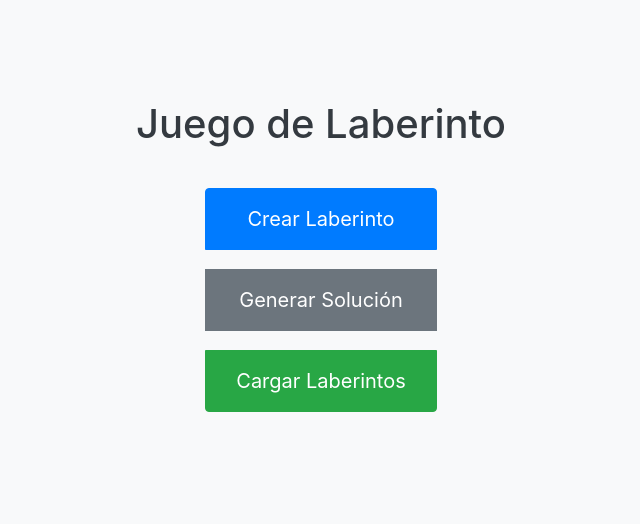
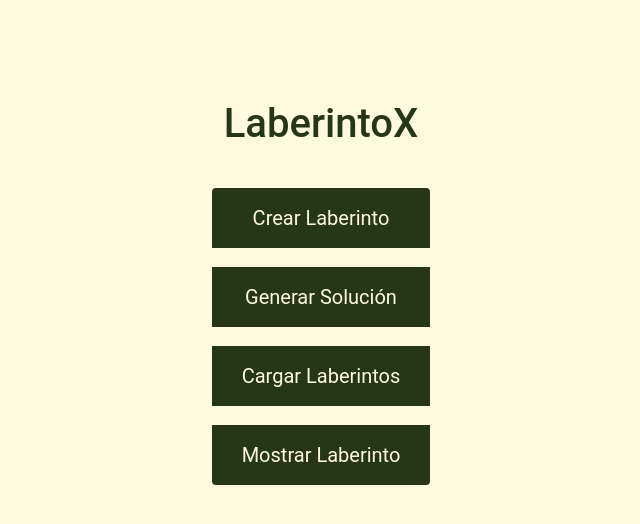
Before and after one commit to diegop19/Proyecto1Analisis_RAUL_DIEGO, a Flask app: page / in a window 1280 px wide. Shown: the top 524 px of the page, without its empty margins (319-959 px from the left). Run offline with Flask 3, Linux system fonts and the light colour scheme; some libraries are stand-ins or nearby versions.

Commit message:
Paleta de colores y ajuste de lab

```diff
--- a/app.py
+++ b/app.py
@@ -32,7 +32,7 @@ def crear_laberinto():
 
         # Generar la matriz
         matriz_laberinto = generar_laberinto(tamaño)
-
+        laberinto = matriz_laberinto
         # Pasar la matriz a la plantilla para mostrarla
         return render_template('mostrar_laberinto.html', matriz=matriz_laberinto)
 
@@ -48,12 +48,13 @@ def guardar_laberinto():
     global laberinto
     if laberinto is not None:
         nombre_archivo = request.form.get('nombre_archivo')  # Obtener el nombre del archivo desde el formulario
+        nombre_archivo += '.json'
         try:
             # Guardar el laberinto en el archivo JSON
             with open(nombre_archivo, 'w') as archivo:
                 json.dump(laberinto, archivo, indent=4)
-            print(f"Laberinto guardado exitosamente en {nombre_archivo}.")
-            flash("Laberinto guardado exitosamente.", "success")  # Mensaje de éxito
+            #int(f"Laberinto guardado exitosamente en {nombre_archivo}.")
+            #flash("Laberinto guardado exitosamente.", "success")  # Mensaje de éxito
             return send_file(nombre_archivo, as_attachment=True)  # Ofrece el archivo para descarga
         except Exception as e:
             print(f"Error al guardar el laberinto: {e}")
@@ -106,6 +107,14 @@ def cargar_laberinto_AUX(nombre_archivo):
         print(f"Error al cargar el laberinto: {e}")
         return None
 
+@app.route('/mostrar_laberinto')
+def mostrar_laberinto():
+    global laberinto
+    if laberinto is not None:
+        return render_template('mostrar_laberinto.html', matriz=laberinto)
+    else:
+        flash("No hay laberinto disponible para mostrar.", "error")
+        return redirect('/')
 
 if __name__ == '__main__':
     app.run(debug=False)
--- a/templates/menu_inicio.html
+++ b/templates/menu_inicio.html
@@ -6,8 +6,14 @@
     <title>Juego de Laberinto</title>
     <link rel="stylesheet" href="https://stackpath.bootstrapcdn.com/bootstrap/4.5.2/css/bootstrap.min.css">
     <style>
+        @font-face {
+            font-family: 'JacquardaBastarda';
+            src: url('../fonts/JacquardaBastarda9-Regular.ttf') format('truetype'); /* Ajusta la ruta */
+            font-weight: normal;
+            font-style: normal;
+        }
         body {
-            background-color: #f8f9fa; /* Color de fondo suave */
+            background-color: #fefae0   ;
         }
         .container {
             margin-top: 100px; /* Margen superior para centrar el contenido */
@@ -17,21 +23,50 @@
             padding: 15px 30px; /* Espaciado interno de los botones */
             width: 100%; /* Botones de ancho completo */
             margin-bottom: 20px; /* Espacio entre los botones */
+            color: #fefae0;
+            background:#283618;
+            border: none; /* Sin borde predeterminado */
+            transition: background-color 0.7s ease;
+            font-family: 'Roboto', sans-serif;
+        }
+        .btn:hover {
+             background-color: #606c38; /* Color de fondo al pasar el mouse */
+        }
+        .btn:active {
+            background: #606c38; /* Color de fondo al ser presionado */
+        }
+        .btn:focus {
+             outline: none; /* Elimina el borde azul predeterminado */
+            box-shadow: none; /* Elimina el efecto de sombra */
+            background-color: #606c38; /* Color de fondo al estar en foco */
         }
         h1 {
-            color: #343a40; /* Color del título */
+            color: #283618 ; /* Color del título */
             margin-bottom: 40px; /* Espacio debajo del título */
+            font-family: 'Roboto', sans-serif;
         }
     </style>
 </head>
 <body>
     <div class="container text-center">
-        <h1>Juego de Laberinto</h1>
+        <h1>LaberintoX</h1>
+
+          <!-- Mostrar mensajes flash -->
+        {% with messages = get_flashed_messages(with_categories=true) %}
+            {% if messages %}
+                <div class="alert-container">
+                    {% for category, message in messages %}
+                    <div class="alert alert-{{ category }}" role="alert">{{ message }}</div>
+                    {% endfor %}
+                </div>
+            {% endif %}
+        {% endwith %}
+
         <div class="btn-group-vertical">
-            <a class="btn btn-primary" href="/crear_laberinto">Crear Laberinto</a>
-            <a class="btn btn-secondary" href="/generar_solucion">Generar Solución</a>
-            <a class="btn btn-success" href="/guardar_cargar">Cargar Laberintos</a>
+            <a class="btn" href="/crear_laberinto">Crear Laberinto</a>
+            <a class="btn" href="/generar_solucion">Generar Solución</a>
+            <a class="btn" href="/guardar_cargar">Cargar Laberintos</a>
+            <a class="btn" href="/mostrar_laberinto">Mostrar Laberinto</a>
         </div>
     </div>
 </body>
-</html>
```
Also changed, not shown: templates/crear_laberinto.html (+15 -7 lines), templates/generar_solucion.html (+19 -2 lines), templates/guardar_cargar.html (+26 -9 lines), templates/mostrar_laberinto.html (+31 -5 lines), fonts/JacquardaBastarda9-Regular.ttf (added), static/images/og.png (added), static/images/white.png (added).
